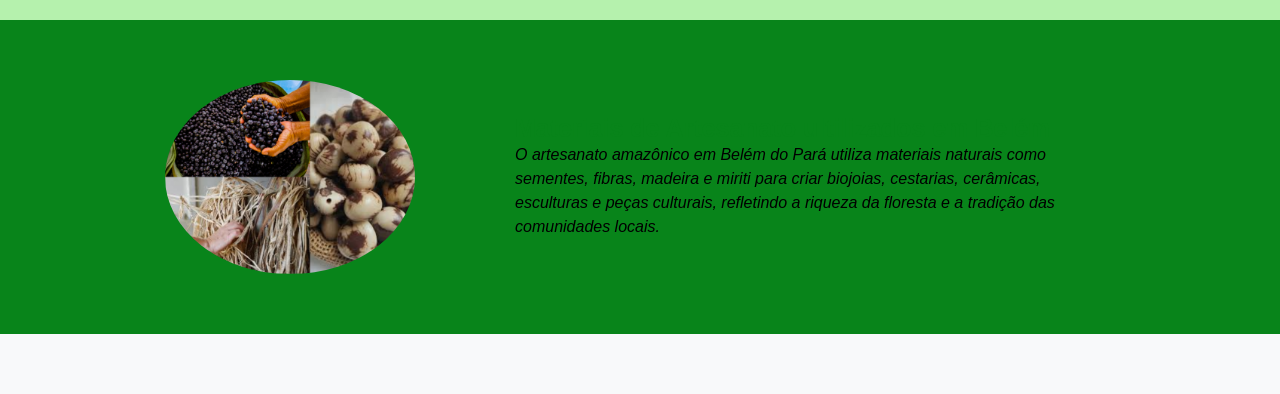
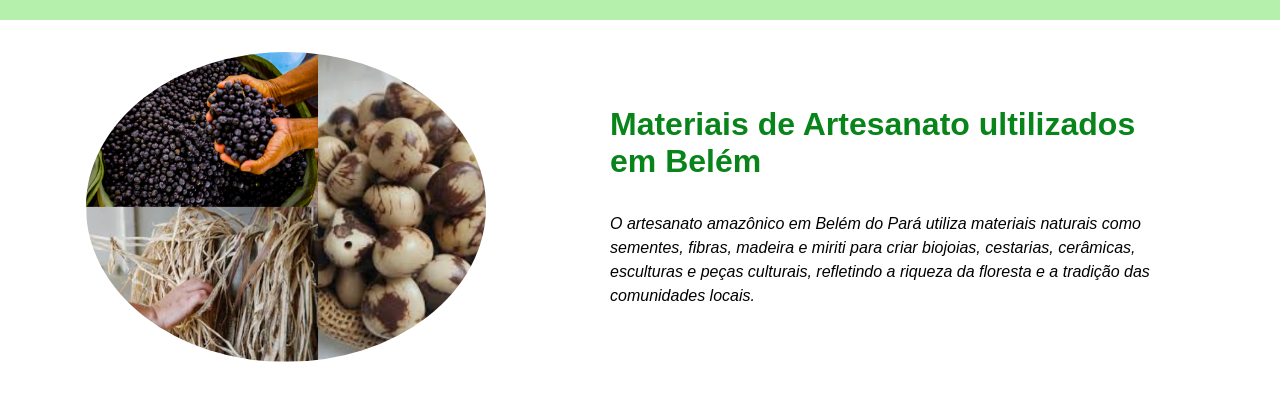
Before and after one commit to paulovictor001/loja_do_artesao, a plain HTML site: page src/sobre.html in a window 1280 px wide. Shown: the part 1528-1922 px from the top of the page. Before the commit the page ends 1862 px from the top, so only its background shows below. Drawn offline with Linux system fonts and the light colour scheme; a web font is replaced by a local one.

Commit message:
fix: padromização do css dapagina sobre

```diff
--- a/src/css/sobre.css
+++ b/src/css/sobre.css
@@ -21,51 +21,25 @@
     border-radius: 0.8em;
 }
 
-.description h2{
+.description > h2{
     font-size: 2em;
-    margin-bottom: 1em;
+    margin-bottom: 1em !important;
     color: #08841a ;
 }
 
 .description p{
     line-height: 1.5em;
-    font-family: "Sansation", sans-serif;
 }
 
-
-.main {
-    font-family: "Sansation", sans-serif;
-    margin: 50px;
-    background-color: #08841a;
-    padding: 50px;
-
- }
-
-.section {
-    display: flex;
-    align-items: center;
-    justify-content: center;
-    padding: 40px;
-    gap: 100px;
+.color-card-1{
+    background-color: #21e00450;
 }
 
-.section img {
-    width: 250px;
+.color-card-2{
+    background-color: white;
+}
+
+.img-card-2{
+    width: 400px;
     border-radius: 50%;
 }
-
-.text {
-    max-width: 600px;
-}
-
-.text h2 {
-    font-size: 25px;
-    margin-bottom: 10px;
-    color: #08841a;
-}
-
-.text p {
-    font-size: 16px;
-    color: #555;
-    line-height: 1.5;
-}
--- a/src/sobre.html
+++ b/src/sobre.html
@@ -5,8 +5,8 @@
     <meta name="viewport" content="width=device-width, initial-scale=1.0">
     <link href="https://fonts.googleapis.com/css2?family=Dancing+Script:wght@400..700&display=swap" rel="stylesheet">
     <link rel="stylesheet" href="css/global.css">
+    <link rel="stylesheet" href="css/index.css">
     <link rel="stylesheet" href="css/sobre.css">
-    <link rel="stylesheet" href="css/index.css">
     <link rel="preconnect" href="https://fonts.googleapis.com">
     <link rel="preconnect" href="https://fonts.gstatic.com" crossorigin>
     <link href="https://fonts.googleapis.com/css2?family=Sansation:ital,wght@0,300;0,400;0,700;1,300;1,400;1,700&display=swap" rel="stylesheet">
@@ -34,11 +34,13 @@
                 </div>
             </div>
 
-            <div class="box-description">
+            <div class="box-description color-card-1">
                 <div class="description">
                     <h2>Nossa missão</h2>
                     <p>
-                       Nossa missão é valorizar o artesanato da Amazônia, ajudando os artesãos a vender seus produtos e garantir renda justa. Assim, levamos até você os encantos e mistérios da floresta em peças ecologicamente corretas, feitas com qualidade, credibilidade e amor, proporcionando bem-estar e beleza a quem nos escolhe.
+                        <em>
+                            Nossa missão é valorizar o artesanato da Amazônia, ajudando os artesãos a vender seus produtos e garantir renda justa. Assim, levamos até você os encantos e mistérios da floresta em peças ecologicamente corretas, feitas com qualidade, credibilidade e amor, proporcionando bem-estar e beleza a quem nos escolhe.
+                        </em>
                     </p>
                 </div>
                 <div class="imagem-descripition">
@@ -46,15 +48,14 @@
                 </div>
             </div>
 
-            <div class="main">
-                <div class="section">
-                <img src="img/Materiais de artesato.png" alt="">
-                <div class="text">
+            <div class="box-description color-card-2">
+                <img src="img/Materiais de artesato.png" alt="" class="img-card-2">
+                <div class="description">
                     <h2>Materiais de Artesanato ultilizados em Belém</h2>
                     <p><em>O artesanato amazônico em Belém do Pará utiliza materiais naturais como sementes, fibras, madeira e miriti para criar biojoias, cestarias, cerâmicas, esculturas e peças culturais, refletindo a riqueza da floresta e a tradição das comunidades locais.</em></p>
                 </div>
             </div>
+
         </div>
-
 </body>
 </html>
```
